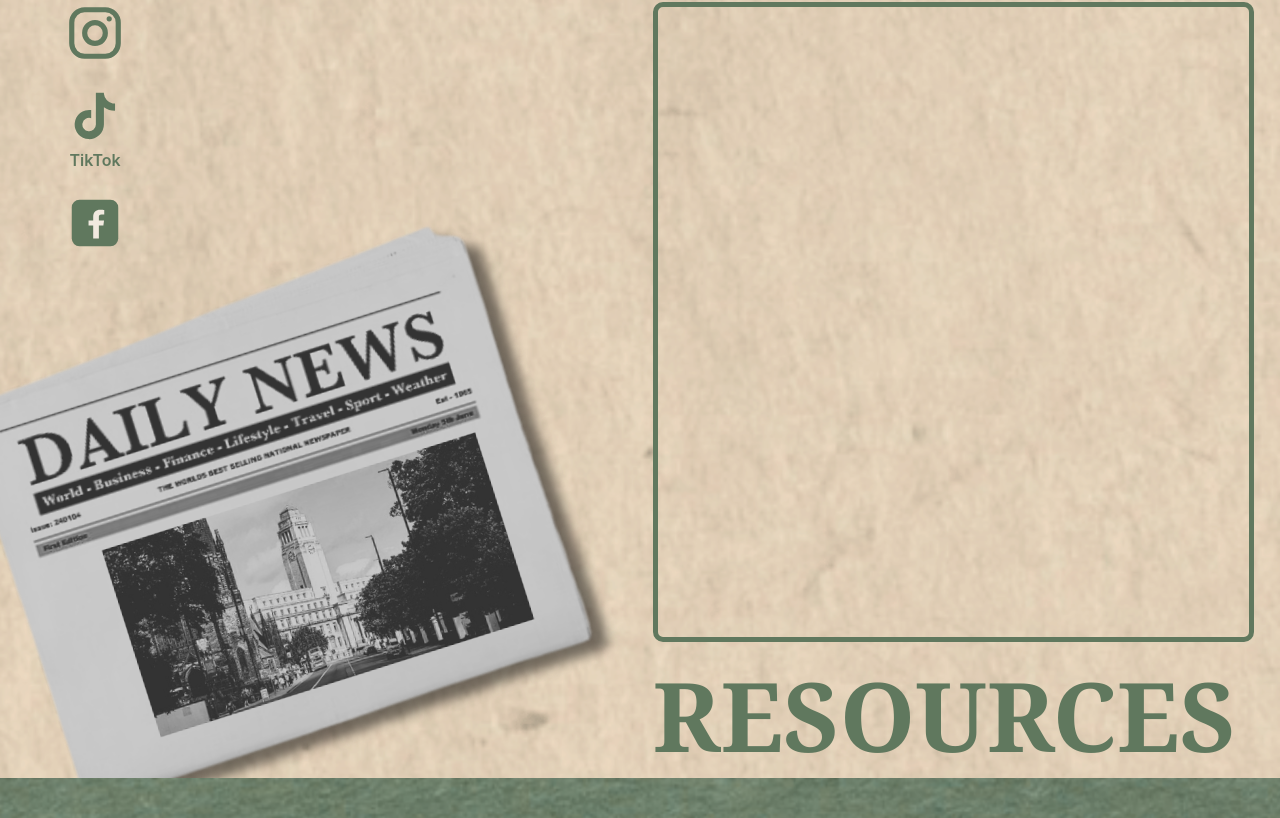
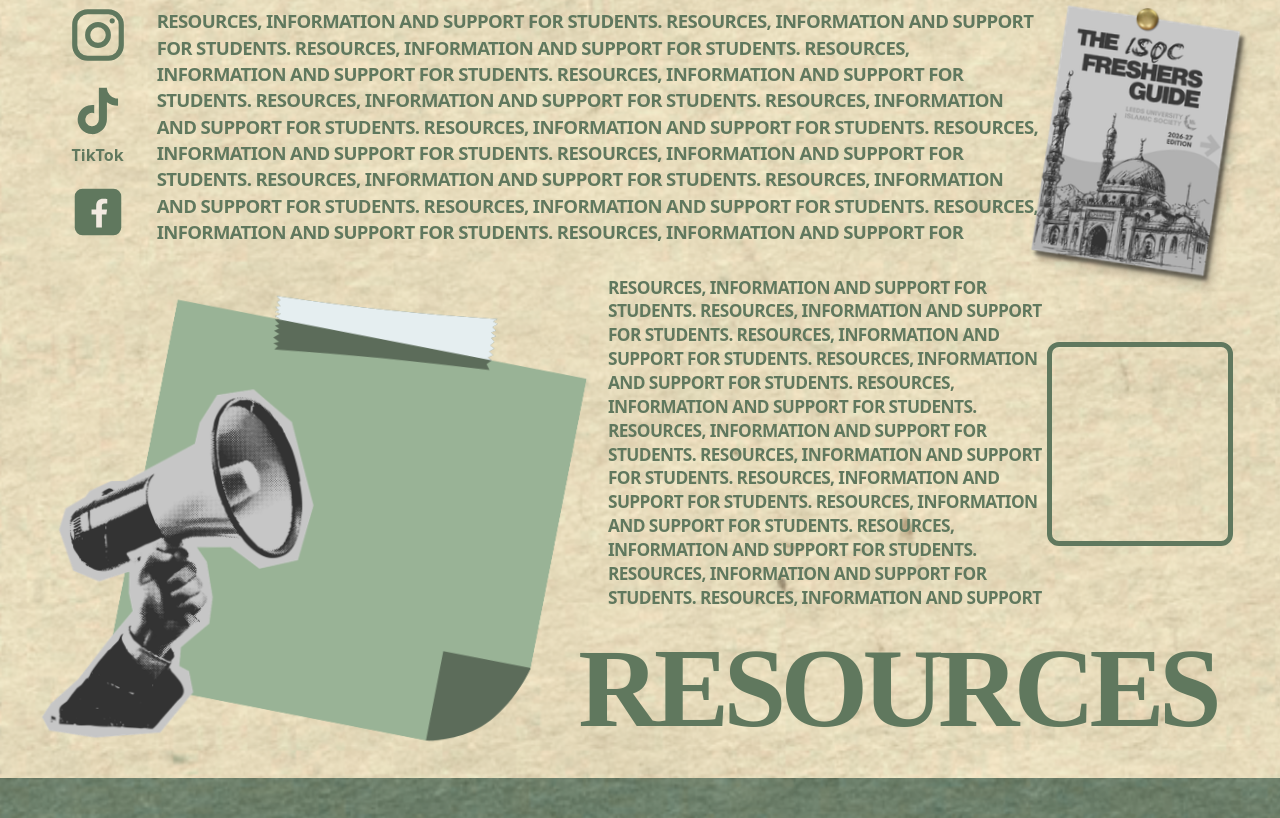
Before and after one commit to Ayaan-Haroon/Leeds-ISOC, a React (Vite) app: page / in a window 1280 px wide. Shown: the part 5222-6040 px from the top of the page. Built offline with nearby package versions, Linux system fonts and the light colour scheme; a web font is replaced by a local one.

Commit message:
Done this im so tired this is on an all nighter

```diff
--- a/src/pages/Resources/Resources.tsx
+++ b/src/pages/Resources/Resources.tsx
@@ -1,31 +1,50 @@
+import React from "react";
+
 const Resources = () => {
+  const fillerText =
+    "Resources, information and support for students. ";
 
   return (
-
-    <section className="relative min-h-screen bg-[#f2eae0] overflow-hidden">
-
-      {/* GRAIN OVERLAY */}
+    <section
+      className="
+        relative
+        min-h-screen
+        w-full
+        overflow-hidden
+        bg-cover
+        bg-center
+        bg-no-repeat
+      "
+      style={{
+        backgroundImage:
+          "url('/images/Resources/background.png')",
+      }}
+    >
+      {/* =====================================================
+          SOCIAL MEDIA
+      ====================================================== */}
 
       <div
-        className="absolute inset-0 z-0 opacity-80 mix-blend-multiply pointer-events-none"
-        style={{
-          backgroundImage: "url('/images/home/stickers-n-that/beige-paper.png')",
-          backgroundSize: 'cover',
-          backgroundPosition: 'center',
-          backgroundRepeat: 'no-repeat',
-        }}
-      />
-
-      {/* SOCIAL MEDIA */}
-
-      <div className="absolute left-[5%] top-[3%] z-20 flex flex-col items-center gap-6">
-
+        className="
+          absolute
+          left-[5.2%]
+          top-[3.2%]
+          z-30
+          flex
+          flex-col
+          items-center
+          gap-[2.2vh]
+        "
+      >
         {/* INSTAGRAM */}
-
         <a
           href="#"
           aria-label="Instagram"
-          className="text-[#60785e] hover:scale-110 transition-transform"
+          className="
+            text-[#60785e]
+            transition-transform
+            hover:scale-110
+          "
         >
           <svg
             xmlns="http://www.w3.org/2000/svg"
@@ -33,10 +52,20 @@ const Resources = () => {
             fill="none"
             stroke="currentColor"
             strokeWidth="2"
-            className="w-[62px] h-[62px]"
+            className="h-[62px] w-[62px]"
           >
-            <rect x="3" y="3" width="18" height="18" rx="5" />
-            <circle cx="12" cy="12" r="4" />
+            <rect
+              x="3"
+              y="3"
+              width="18"
+              height="18"
+              rx="5"
+            />
+            <circle
+              cx="12"
+              cy="12"
+              r="4"
+            />
             <circle
               cx="17.5"
               cy="6.5"
@@ -47,121 +76,219 @@ const Resources = () => {
           </svg>
         </a>
 
-
         {/* TIKTOK */}
-
         <a
           href="#"
           aria-label="TikTok"
-          className="text-[#60785e] hover:scale-110 transition-transform flex flex-col items-center"
+          className="
+            flex
+            flex-col
+            items-center
+            text-[#60785e]
+            transition-transform
+            hover:scale-110
+          "
         >
           <svg
             xmlns="http://www.w3.org/2000/svg"
             viewBox="0 0 24 24"
             fill="currentColor"
-            className="w-[56px] h-[56px]"
+            className="h-[56px] w-[56px]"
           >
             <path d="M19.59 6.69a4.83 4.83 0 0 1-3.77-4.25V2h-3.45v13.67a2.89 2.89 0 1 1-2-2.75V9.43a6.27 6.27 0 1 0 5.45 6.24V8.26a8.16 8.16 0 0 0 4.77 1.52V6.69z" />
           </svg>
 
-          <span className="font-body font-semibold text-[16px] leading-none mt-2">
+          <span className="mt-2 text-[16px] font-semibold leading-none">
             TikTok
           </span>
         </a>
 
-
         {/* FACEBOOK */}
-
         <a
           href="#"
           aria-label="Facebook"
-          className="text-[#60785e] hover:scale-110 transition-transform"
+          className="
+            text-[#60785e]
+            transition-transform
+            hover:scale-110
+          "
         >
           <svg
             xmlns="http://www.w3.org/2000/svg"
             viewBox="0 0 24 24"
             fill="currentColor"
-            className="w-[62px] h-[62px]"
+            className="h-[62px] w-[62px]"
           >
-            <rect x="3" y="3" width="18" height="18" rx="3" />
+            <rect
+              x="3"
+              y="3"
+              width="18"
+              height="18"
+              rx="3"
+            />
 
             <path
               d="M13.5 18v-5h1.75l.25-2h-2v-1.28c0-.58.16-.97 1-0.97h1.08V6.95c-.19-.03-.84-.08-1.6-.08-1.59 0-2.68.97-2.68 2.75V11H9.5v2h1.8v5h2.2z"
               fill="#f2eae0"
             />
-
           </svg>
         </a>
-
       </div>
 
 
-      {/* TOP RIGHT BOX */}
+      {/* =====================================================
+          TOP TEXT BOX
+      ====================================================== */}
 
       <div
         className="
           absolute
-          top-[3%]
-          right-[2%]
-          w-[47%]
-          bottom-[17%]
-          border-[5px]
+          left-[12%]
+          top-[3.4%]
+          z-10
+          h-[30%]
+          w-[69.5%]
+          overflow-hidden
           border-[#60785e]
-          rounded-[10px]
         "
       >
+        <p
+          className="
+            p-[0.35%]
+            text-[1.45vw]
+            font-bold
+            uppercase
+            leading-[1.42]
+            tracking-[-0.035em]
+            text-[#60785e]
+          "
+        >
+          {fillerText.repeat(38)}
+        </p>
       </div>
 
 
-      {/* DAILY NEWS */}
+      {/* =====================================================
+          FRESHERS GUIDE
+      ====================================================== */}
+
+      <img
+        src="/images/Resources/isocguide.png"
+        alt="ISOC Freshers Guide"
+        className="
+          absolute
+          right-[3%]
+          top-[3.8%]
+          z-30
+          w-[16%]
+          rotate-[4deg]
+          object-contain
+          drop-shadow-[5px_7px_4px_rgba(0,0,0,0.2)]
+        "
+      />
+
+
+      {/* =====================================================
+          SPEAKERPHONE + NOTEPAD
+      ====================================================== */}
+
+      <img
+        src="/images/Resources/speakerphoneandnotepad.png"
+        alt=""
+        className="
+          absolute
+          bottom-[2%]
+          left-[3%]
+          z-20
+          w-[44%]
+          rotate-[-1deg]
+          object-contain
+        "
+      />
+
+
+      {/* =====================================================
+          RIGHT TEXT BLOCK
+      ====================================================== */}
 
       <div
         className="
           absolute
-          left-[-5%]
-          bottom-[-2%]
-          w-[55%]
-          h-[68%]
-          -rotate-[9deg]
-          z-10
+          left-[47.5%]
+          top-[37.2%]
+          z-20
+          h-[42%]
+          w-[34%]
+          overflow-hidden
         "
       >
-        <img
-          src="public/images/home/isocbitstrans/daily-news.png"
-          alt="Daily News"
-          className="w-full h-full object-contain"
-        />
+        <p
+          className="
+            text-[1.35vw]
+            font-bold
+            uppercase
+            leading-[1.38]
+            tracking-[-0.035em]
+            text-[#60785e]
+          "
+        >
+          {fillerText.repeat(25)}
+        </p>
       </div>
 
 
-      {/* RESOURCES TITLE */}
+      {/* =====================================================
+          EMPTY RIGHT BOX
+      ====================================================== */}
 
       <div
         className="
           absolute
-          right-[2%]
-          bottom-[3%]
-          w-[47%]
+          right-[3.7%]
+          top-[45.5%]
+          z-20
+          h-[25.5%]
+          w-[14.5%]
+          rounded-[12px]
+          border-[5px]
+          border-[#60785e]
+        "
+      />
+
+
+      {/* =====================================================
+          RESOURCES TITLE
+      ====================================================== */}
+
+     <div
+  className="
+    absolute
+    bottom-[6%]
+    right-[5%]
+    z-30
+    w-[52%]
   "
 >
   <h1
     className="
-            font-display
-            font-black
+      whitespace-nowrap
+      text-right
+      text-[8.8vw]
+      font-bold
+      uppercase
+      leading-[0.75]
+      tracking-[-0.05em]
       text-[#60785e]
-            text-[clamp(3.8rem,7.5vw,7.2rem)]
-            leading-[0.8]
-            uppercase
-            whitespace-nowrap
-            w-full
     "
+    style={{
+      fontFamily: "'Bodoni FLF', serif",
+    }}
   >
     RESOURCES
   </h1>
 </div>
+    </section>
+  );
+};
 
-    </section>
-  )
-}
-
-export default Resources
+export default Resources;
```
Also changed, not shown: public/images/Resources/background.png (added). Lines whose indentation alone changed are shown as unchanged.
